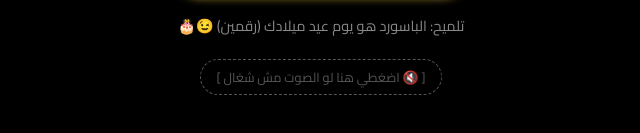
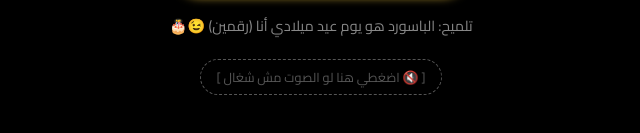
Before and after one commit to Ammarhossamalqahran/sondos, a plain HTML site: page index.html in a window 1280 px wide. Both pictures are taken after a click on the button "اضغطي هنا للدخول ✨". Shown: the part 433-566 px from the top of the page, 319-959 px from the left. Drawn offline with nearby package versions, Linux system fonts and the light colour scheme; some packages are replaced by stand-ins of ours; a script that the page names is missing.

Commit message:
Update password hint and correct password value

```diff
--- a/index.html
+++ b/index.html
@@ -163,7 +163,7 @@
 
         <input type="password" id="password" class="input-box" placeholder="اكتبي الباسورد" autofocus>
 
-        <p class="hint-text">تلميح: الباسورد هو يوم عيد ميلادك (رقمين) 😉🎂</p>
+        <p class="hint-text">تلميح: الباسورد هو يوم عيد ميلادي أنا (رقمين) 😉🎂</p>
 
         <p id="error-msg" style="color: #ff4d4d; margin-top: 15px; display: none;">Wrong Password!</p>
 
@@ -241,8 +241,9 @@
             });
         }
 
-        // --- 1. Timer Logic (September 1, 2024) ---
-        const startDate = new Date("September 1, 2024 00:00:00").getTime();
+        // --- 1. Timer Logic (May 28, 2026) ---
+        // تم التعديل لتكون المدة شهرين بالضبط
+        const startDate = new Date("May 28, 2026 00:00:00").getTime();
 
         setInterval(function() {
             const now = new Date().getTime();
@@ -292,8 +293,8 @@
 
         passwordInput.addEventListener('keyup', function(e) {
 
-            // 🔴 الباسورد هنا: 17
-            const correctPass = '17';
+            // 🔴 الباسورد هنا: 10
+            const correctPass = '10';
 
             if (e.key === 'Enter' || this.value === correctPass) {
                 if (this.value === correctPass) {
```
